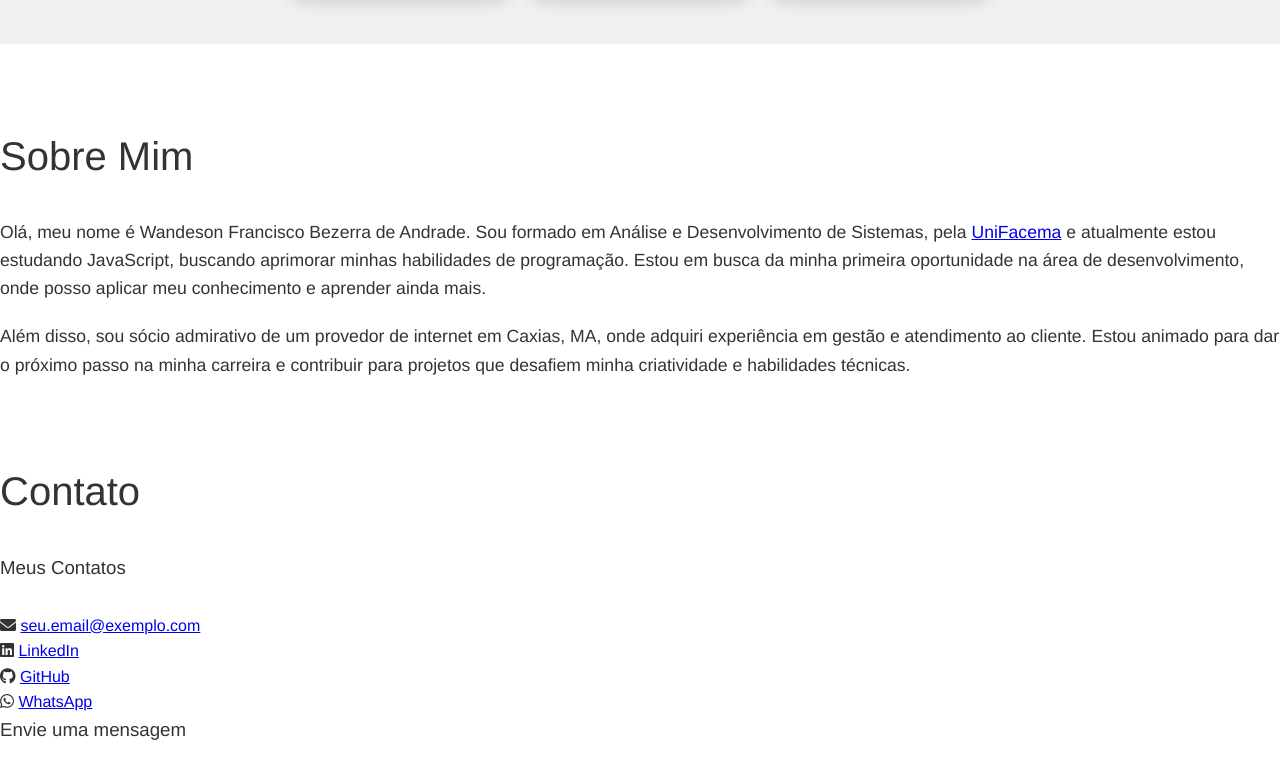
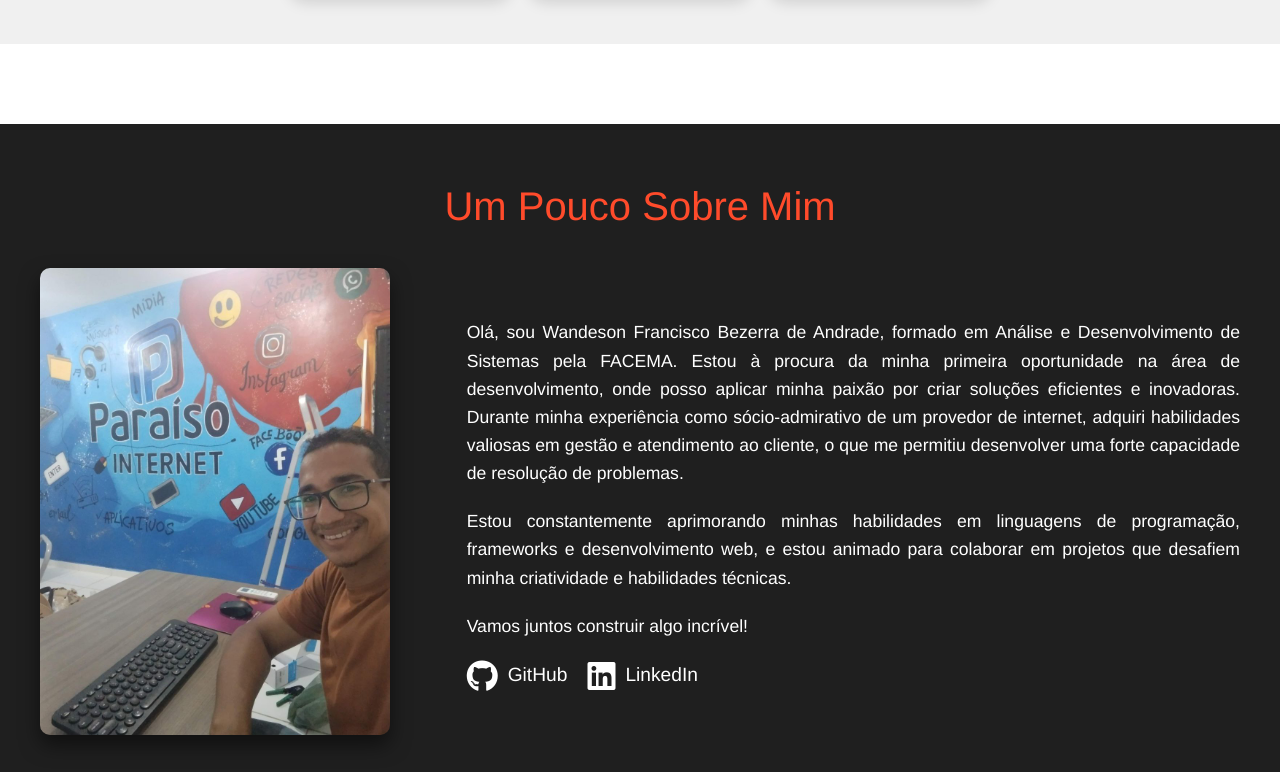
Before and after one commit to WandesonAndrade/portifolio, a plain HTML site: page index.html in a window 1280 px wide. Shown: the part 1880-2652 px from the top of the page. Drawn offline with Linux system fonts and the light colour scheme.

Commit message:
atualização de sobre mim

```diff
--- a/css/style.css
+++ b/css/style.css
@@ -220,6 +220,86 @@ body {
     margin-top: 5px;
 }
 
+#sobre-mim {
+    padding: 50px 0;
+    background: #1f1f1f;
+    color: #fff;
+}
+
+#sobre-mim h2 {
+    text-align: center;
+    font-size: 2.5rem;
+    margin-bottom: 30px;
+    color: #ff4b2b; /* Cor de destaque */
+}
+
+.sobre-mim-container {
+    display: flex;
+    flex-direction: row;
+    align-items: center;
+    justify-content: center;
+    gap: 40px;
+    max-width: 1200px;
+    margin: 0 auto;
+}
+
+.sobre-mim-imagem {
+    flex: 1;
+}
+
+.sobre-mim-imagem img {
+    width: 100%;
+    max-width: 350px;
+    border-radius: 10px;
+    box-shadow: 0 10px 20px rgba(0, 0, 0, 0.5);
+}
+
+.sobre-mim-texto {
+    flex: 2;
+    font-size: 1.2rem;
+    line-height: 1.6;
+    text-align: justify;
+}
+
+.sobre-mim-links {
+    margin-top: 20px;
+    display: flex;
+    gap: 20px;
+}
+
+.sobre-mim-links a {
+    display: flex;
+    align-items: center;
+    font-size: 1.2rem;
+    color: #fff;
+    text-decoration: none;
+    transition: color 0.3s;
+}
+
+.sobre-mim-links a i {
+    margin-right: 10px;
+    font-size: 2rem;
+    transition: transform 0.3s;
+}
+
+.sobre-mim-links a:hover {
+    color: #ff4b2b; /* Efeito de hover */
+}
+
+.sobre-mim-links a:hover i {
+    transform: scale(1.2);
+}
+
+@media (max-width: 768px) {
+    .sobre-mim-container {
+        flex-direction: column;
+    }
+
+    .sobre-mim-imagem {
+        margin-bottom: 20px;
+    }
+}
+
 
 /* Formulário de contato */
 #formulario-contato {
--- a/index.html
+++ b/index.html
@@ -121,11 +121,28 @@
 
 
 
-    <section id="sobre">
-        <h2>Sobre Mim</h2>
-        <p>Olá, meu nome é Wandeson Francisco Bezerra de Andrade. Sou formado em Análise e Desenvolvimento de Sistemas, pela <a href="https://unifacema.edu.br" target="_blank" rel="noopener noreferrer">UniFacema</a> e atualmente estou estudando JavaScript, buscando aprimorar minhas habilidades de programação. Estou em busca da minha primeira oportunidade na área de desenvolvimento, onde posso aplicar meu conhecimento e aprender ainda mais.</p>
-        <p>Além disso, sou sócio admirativo de um provedor de internet em Caxias, MA, onde adquiri experiência em gestão e atendimento ao cliente. Estou animado para dar o próximo passo na minha carreira e contribuir para projetos que desafiem minha criatividade e habilidades técnicas.</p>
+    <section id="sobre-mim">
+        <h2>Um Pouco Sobre Mim</h2>
+        <div class="sobre-mim-container">
+            <div class="sobre-mim-imagem">
+                <img src="img/wandeson.jpg" alt="Imagem de Wandeson">
+            </div>
+            <div class="sobre-mim-texto">
+                <p>Olá, sou Wandeson Francisco Bezerra de Andrade, formado em Análise e Desenvolvimento de Sistemas pela FACEMA. Estou à procura da minha primeira oportunidade na área de desenvolvimento, onde posso aplicar minha paixão por criar soluções eficientes e inovadoras. Durante minha experiência como sócio-admirativo de um provedor de internet, adquiri habilidades valiosas em gestão e atendimento ao cliente, o que me permitiu desenvolver uma forte capacidade de resolução de problemas.</p>
+                <p>Estou constantemente aprimorando minhas habilidades em linguagens de programação, frameworks e desenvolvimento web, e estou animado para colaborar em projetos que desafiem minha criatividade e habilidades técnicas.</p>
+                <p>Vamos juntos construir algo incrível!</p>
+                <div class="sobre-mim-links">
+                    <a href="https://github.com/WandesonAndrade" target="_blank">
+                        <i class="fab fa-github"></i> GitHub
+                    </a>
+                    <a href="https://www.linkedin.com/in/wandeson-andrade-03369ab5/" target="_blank">
+                        <i class="fab fa-linkedin"></i> LinkedIn
+                    </a>
+                </div>
+            </div>
+        </div>
     </section>
+
 
     <section id="contato">
         <h2>Contato</h2>
```
Also changed, not shown: img/wandeson.jpg (added).
